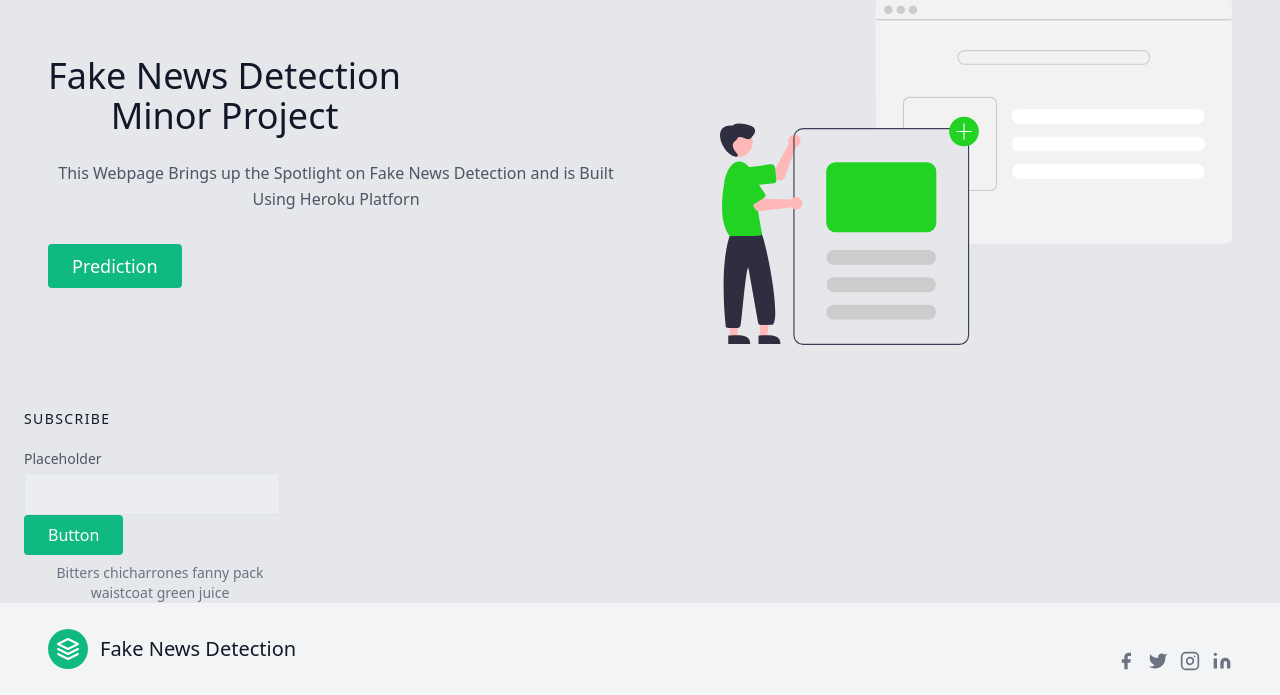
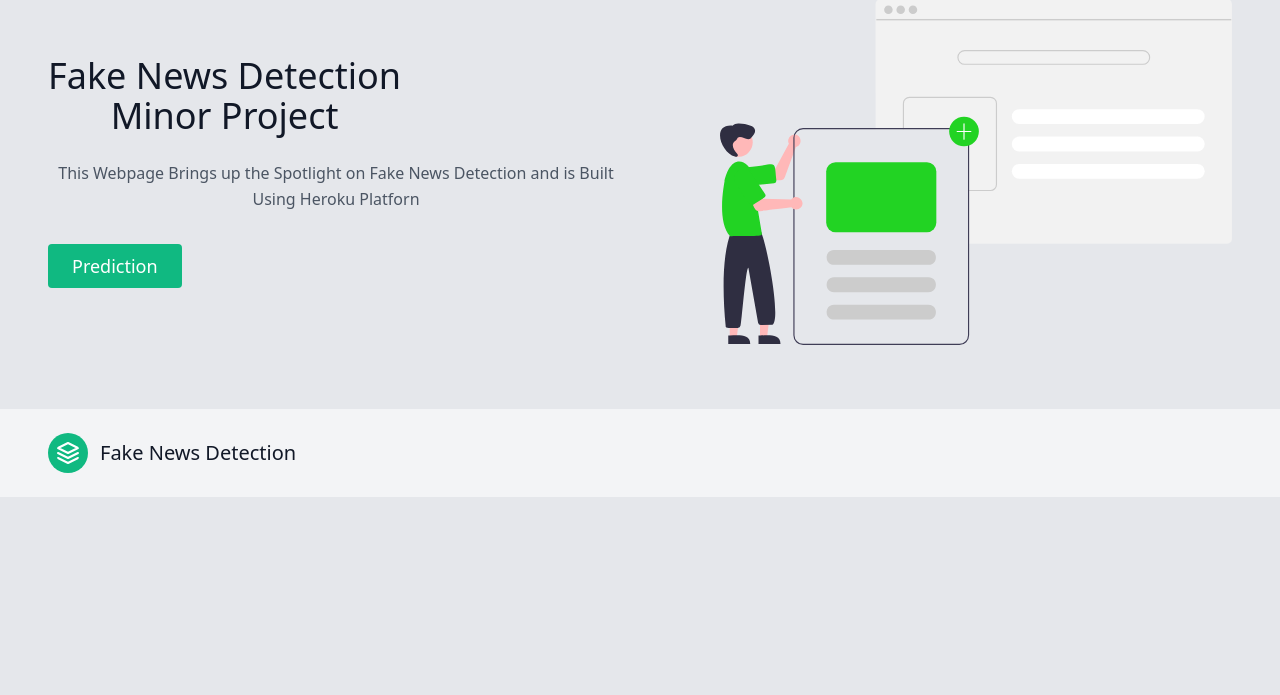
Before and after one commit to yashmankar1120/Fake_News_Detection, a Flask app: page / in a window 1280 px wide. Shown: the part 162-857 px from the top of the page. After the commit the page ends 659 px from the top, so only its background shows below. Run offline with Flask 2, Linux system fonts and the light colour scheme; parts of the project's set-up code (start-up, migrations or seed data) failed here and were passed over.

Commit message:
Update index.html

```diff
--- a/templates/index.html
+++ b/templates/index.html
@@ -44,21 +44,6 @@
 
       <footer class="text-gray-600 body-font -my-8">
 
-            <div class="lg:w-1/4 md:w-1/2 w-full px-4">
-              <h2 class="title-font font-medium text-gray-900 tracking-widest text-sm mb-3">SUBSCRIBE</h2>
-              <div class="flex xl:flex-nowrap md:flex-nowrap lg:flex-wrap flex-wrap justify-center items-end md:justify-start">
-                <div class="relative w-40 sm:w-auto xl:mr-4 lg:mr-0 sm:mr-4 mr-2">
-                  <label for="footer-field" class="leading-7 text-sm text-gray-600">Placeholder</label>
-                  <input type="text" id="footer-field" name="footer-field" class="w-full bg-gray-100 bg-opacity-50 rounded border border-gray-300 focus:bg-transparent focus:ring-2 focus:ring-green-200 focus:border-green-500 text-base outline-none text-gray-700 py-1 px-3 leading-8 transition-colors duration-200 ease-in-out">
-                </div>
-                <button class="lg:mt-2 xl:mt-0 flex-shrink-0 inline-flex text-white bg-green-500 border-0 py-2 px-6 focus:outline-none hover:bg-green-600 rounded">Button</button>
-              </div>
-              <p class="text-gray-500 text-sm mt-2 md:text-left text-center">Bitters chicharrones fanny pack
-                <br class="lg:block hidden">waistcoat green juice
-              </p>
-            </div>
-          </div>
-        </div>
         <div class="bg-gray-100">
           <div class="container px-5 py-6 mx-auto flex items-center sm:flex-row flex-col">
             <a class="flex title-font font-medium items-center md:justify-start justify-center text-gray-900">
@@ -67,30 +52,6 @@
               </svg>
               <span class="ml-3 text-xl">Fake News Detection</span>
             </a>
-            <span class="inline-flex sm:ml-auto sm:mt-0 mt-4 justify-center sm:justify-start">
-              <a class="text-gray-500">
-                <svg fill="currentColor" stroke-linecap="round" stroke-linejoin="round" stroke-width="2" class="w-5 h-5" viewBox="0 0 24 24">
-                  <path d="M18 2h-3a5 5 0 00-5 5v3H7v4h3v8h4v-8h3l1-4h-4V7a1 1 0 011-1h3z"></path>
-                </svg>
-              </a>
-              <a class="ml-3 text-gray-500">
-                <svg fill="currentColor" stroke-linecap="round" stroke-linejoin="round" stroke-width="2" class="w-5 h-5" viewBox="0 0 24 24">
-                  <path d="M23 3a10.9 10.9 0 01-3.14 1.53 4.48 4.48 0 00-7.86 3v1A10.66 10.66 0 013 4s-4 9 5 13a11.64 11.64 0 01-7 2c9 5 20 0 20-11.5a4.5 4.5 0 00-.08-.83A7.72 7.72 0 0023 3z"></path>
-                </svg>
-              </a>
-              <a class="ml-3 text-gray-500">
-                <svg fill="none" stroke="currentColor" stroke-linecap="round" stroke-linejoin="round" stroke-width="2" class="w-5 h-5" viewBox="0 0 24 24">
-                  <rect width="20" height="20" x="2" y="2" rx="5" ry="5"></rect>
-                  <path d="M16 11.37A4 4 0 1112.63 8 4 4 0 0116 11.37zm1.5-4.87h.01"></path>
-                </svg>
-              </a>
-              <a class="ml-3 text-gray-500">
-                <svg fill="currentColor" stroke="currentColor" stroke-linecap="round" stroke-linejoin="round" stroke-width="0" class="w-5 h-5" viewBox="0 0 24 24">
-                  <path stroke="none" d="M16 8a6 6 0 016 6v7h-4v-7a2 2 0 00-2-2 2 2 0 00-2 2v7h-4v-7a6 6 0 016-6zM2 9h4v12H2z"></path>
-                  <circle cx="4" cy="4" r="2" stroke="none"></circle>
-                </svg>
-              </a>
-            </span>
           </div>
         </div>
       </footer>
```
